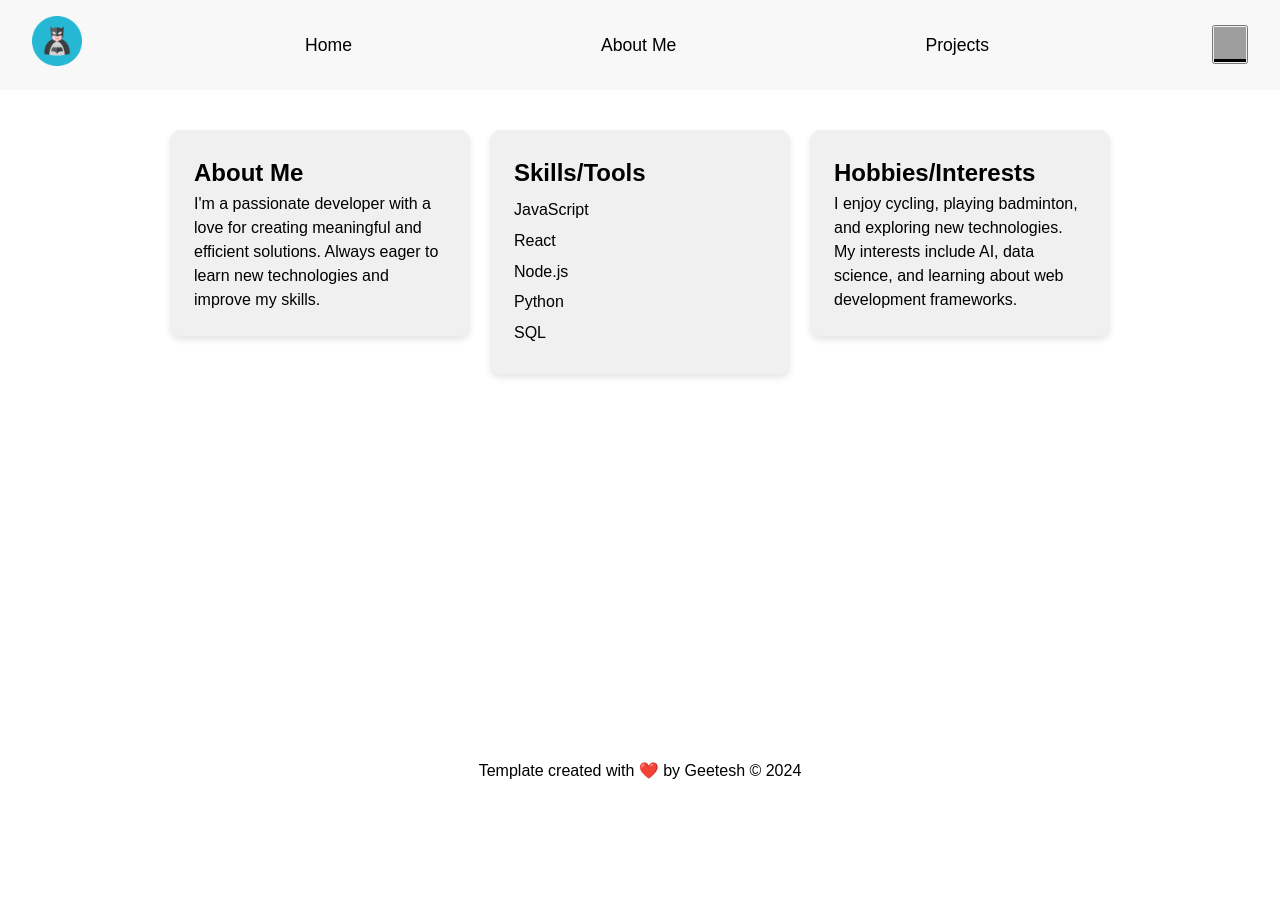
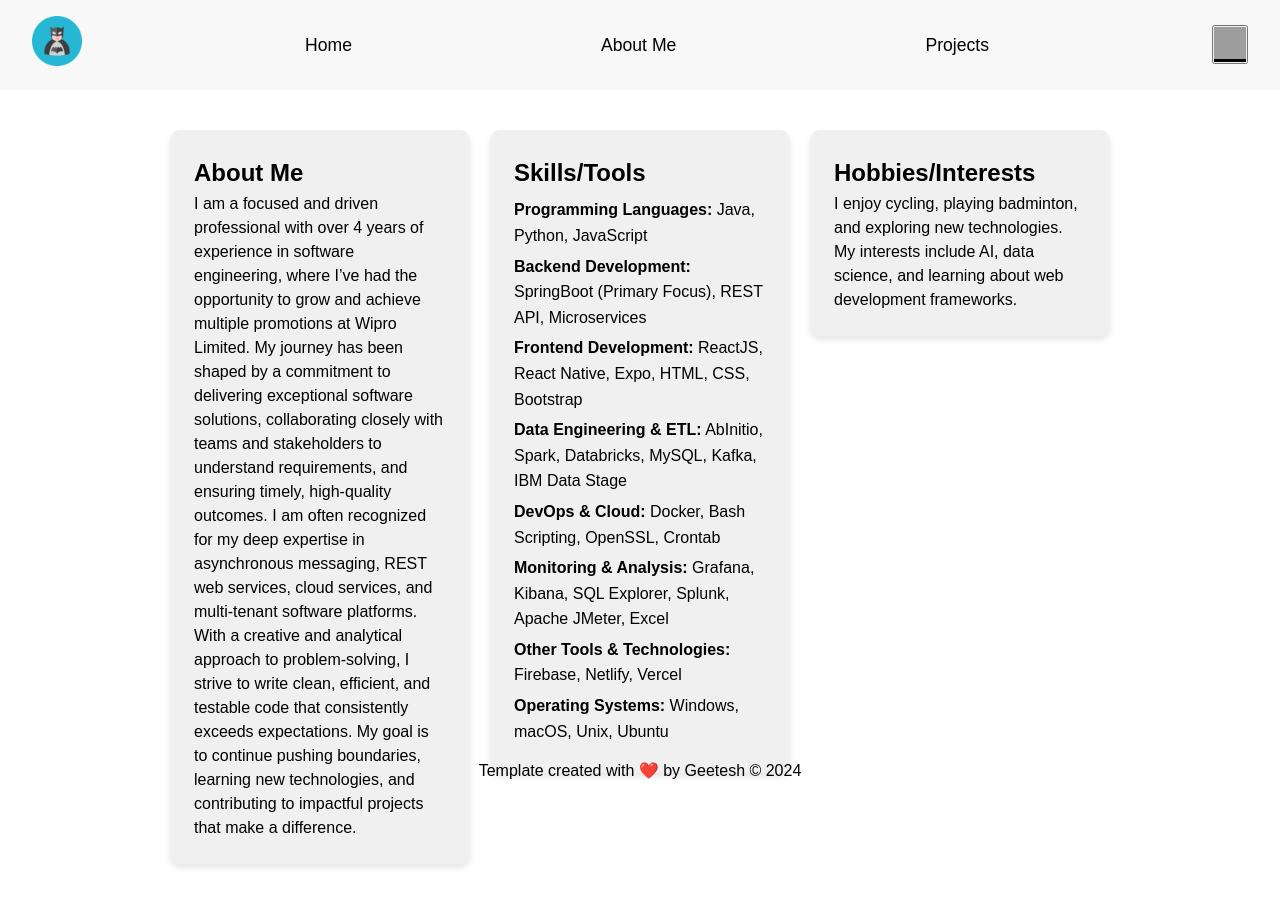
Before and after one commit to GeeteshSingh/portfolio, a React (Create React App) app: page /about in a window 1280 px wide. Before the commit the page ends 800 px from the top, so only its background shows below. Built offline with nearby package versions, Linux system fonts and the light colour scheme; grey boxes are pictures that could not be loaded.

Commit message:
added leetcode site/about

```diff
--- a/src/components/About.jsx
+++ b/src/components/About.jsx
@@ -6,23 +6,40 @@ const About = () => {
     return (
         <div id="about" className="about-section">
             <div className="card">
-            <h2>About Me</h2>
-                <p>I'm a passionate developer with a love for creating meaningful and efficient solutions. Always eager to learn new technologies and improve my skills.</p>
+                <h2>About Me</h2>
+                <p>I am a focused and driven professional with over 4 years of experience in software engineering, where
+                    I’ve had the opportunity to grow and achieve multiple promotions at Wipro Limited. My journey has
+                    been shaped by a commitment to delivering exceptional software solutions, collaborating closely with
+                    teams and stakeholders to understand requirements, and ensuring timely, high-quality outcomes.
+
+                    I am often recognized for my deep expertise in asynchronous messaging, REST web services, cloud
+                    services, and multi-tenant software platforms. With a creative and analytical approach to
+                    problem-solving, I strive to write clean, efficient, and testable code that consistently exceeds
+                    expectations. My goal is to continue pushing boundaries, learning new technologies, and contributing
+                    to impactful projects that make a difference.</p>
             </div>
             <div className="card">
                 <h2>Skills/Tools</h2>
                 <ul className="skills-list">
-                    <li>JavaScript</li>
-                    <li>React</li>
-                    <li>Node.js</li>
-                    <li>Python</li>
-                    <li>SQL</li>
-                    {/* Add more skills/tools here */}
+                    <li><strong>Programming Languages:</strong> Java, Python, JavaScript</li>
+                    <li><strong>Backend Development:</strong> SpringBoot (Primary Focus), REST API, Microservices</li>
+                    <li><strong>Frontend Development:</strong> ReactJS, React Native, Expo, HTML, CSS, Bootstrap</li>
+                    <li><strong>Data Engineering & ETL:</strong> AbInitio, Spark, Databricks, MySQL, Kafka, IBM Data
+                        Stage
+                    </li>
+                    <li><strong>DevOps & Cloud:</strong> Docker, Bash Scripting, OpenSSL, Crontab</li>
+                    <li><strong>Monitoring & Analysis:</strong> Grafana, Kibana, SQL Explorer, Splunk, Apache JMeter,
+                        Excel
+                    </li>
+                    <li><strong>Other Tools & Technologies:</strong> Firebase, Netlify, Vercel</li>
+                    <li><strong>Operating Systems:</strong> Windows, macOS, Unix, Ubuntu</li>
                 </ul>
             </div>
+
             <div className="card">
                 <h2>Hobbies/Interests</h2>
-                <p>I enjoy cycling, playing badminton, and exploring new technologies. My interests include AI, data science, and learning about web development frameworks.</p>
+                <p>I enjoy cycling, playing badminton, and exploring new technologies. My interests include AI, data
+                    science, and learning about web development frameworks.</p>
             </div>
         </div>
     );
```
